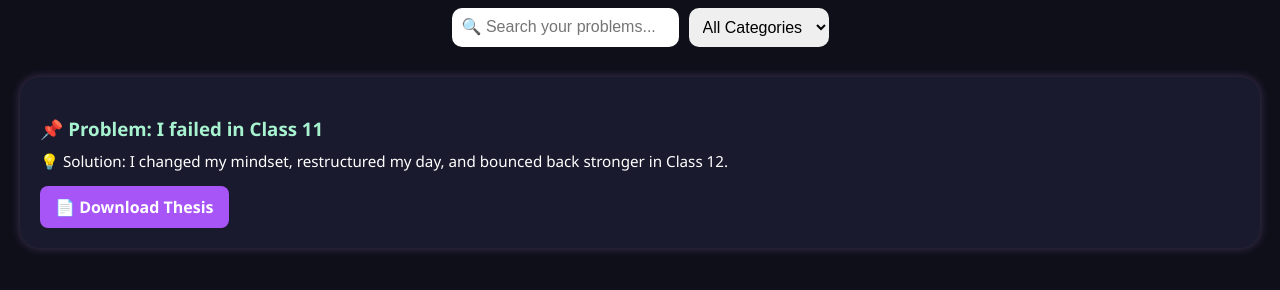
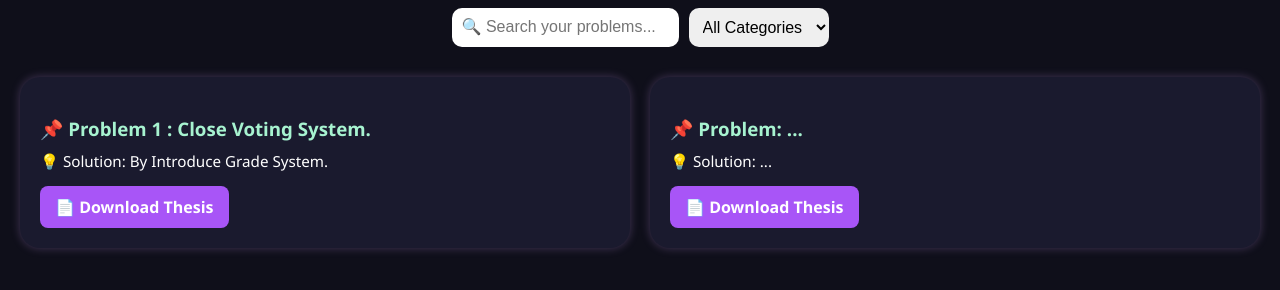
Before and after one commit to ibcparty/targetofgisx-1, a plain HTML site: page index.html in a window 1280 px wide. Shown: the part 124-414 px from the top of the page. Drawn offline with Linux system fonts and the light colour scheme.

Commit message:
Update index.html

```diff
--- a/index.html
+++ b/index.html
@@ -87,17 +87,21 @@
     </select>
   </div>
 
-  <div class="target-container" id="targetList">
+ <div class="target-container" id="targetList">
     <!-- Example Entry Start -->
-    <div class="target-card" data-category="education">
-      <h3>📌 Problem: I failed in Class 11</h3>
-      <p>💡 Solution: I changed my mindset, restructured my day, and bounced back stronger in Class 12.</p>
+    <div class="target-card" data-category="ibcparty">
+      <h3>📌 Problem 1 : Close Voting System.</h3>
+      <p>💡 Solution: By Introduce Grade System.</p>
       <a href="https://docs.google.com/document/d/1rD60LPh4Ep4iLBCBKo5MBtFVOqf2BVQb8Bo27iD0gzk/edit?usp=drivesdk" target="_blank">📄 Download Thesis</a>
     </div>
     <!-- Example Entry End -->
-
+   <div class="target-card" data-category="ibcparty">
+     <h3>📌 Problem: ...</h3>
+     <p>💡 Solution: ...</p>
+     <a href="Google Drive Link" target="_blank">📄 Download Thesis</a>
+   </div>
     <!-- You can copy-paste the block above and change content to add more -->
-  </div>
+ </div>
 
   <script>
     const searchBar = document.getElementById('searchBar');
```
